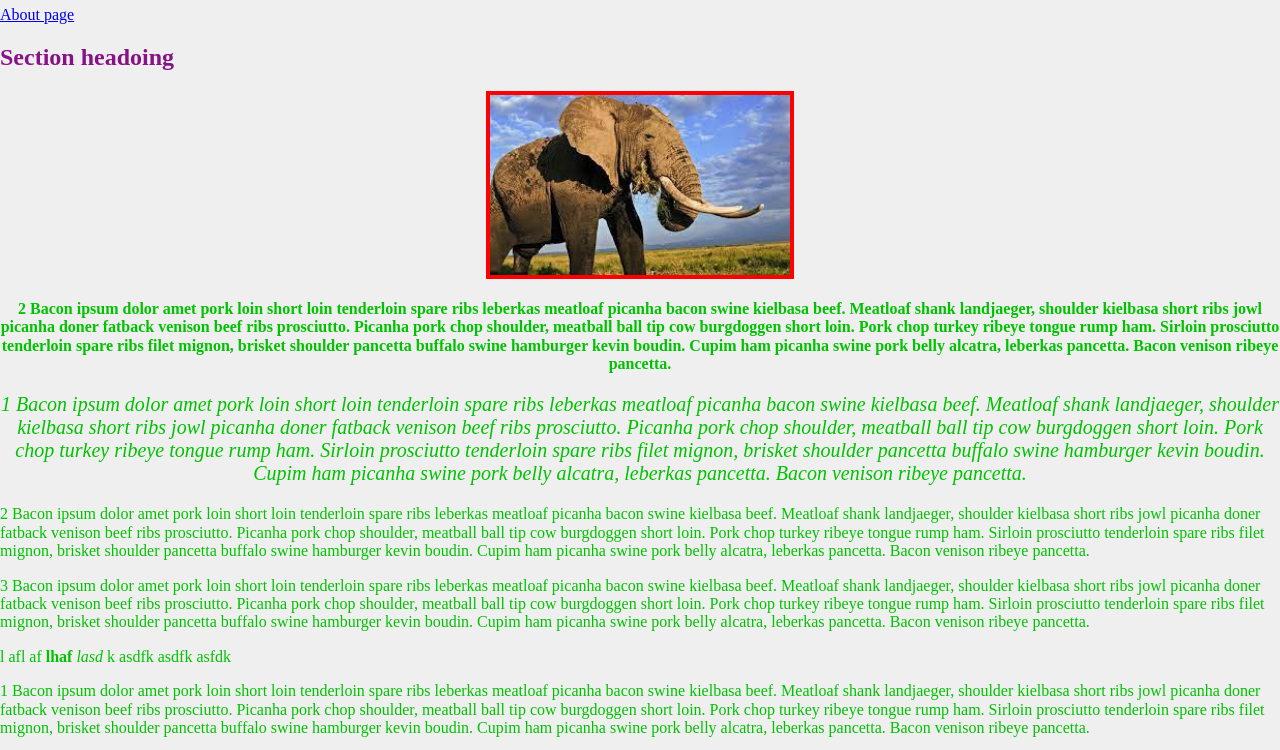
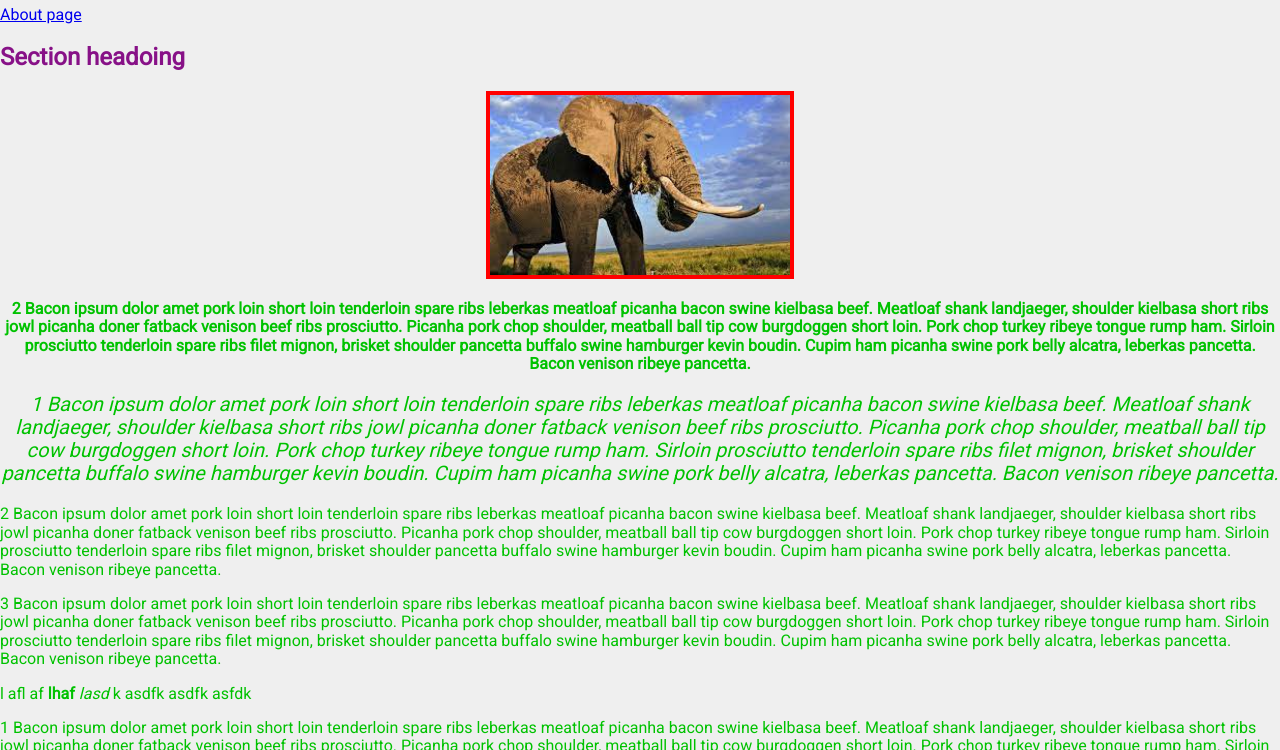
Before and after one commit to QuintonJason/8-29-2023, a plain HTML site: page index.html in a window 1280 px wide. Shown: the part 74-824 px from the top of the page. Drawn offline with Linux system fonts and the light colour scheme.

Commit message:
add a google font

```diff
--- a/css/main.css
+++ b/css/main.css
@@ -3,6 +3,7 @@
 body {
   color: pink;
   background-color: #efefef;
+  font-family: 'Roboto', sans-serif;
 }
 
 ul {
--- a/index.html
+++ b/index.html
@@ -20,6 +20,9 @@
   <link rel="stylesheet" href="css/main.css">
 
   <meta name="theme-color" content="#fafafa">
+  <link rel="preconnect" href="https://fonts.googleapis.com">
+<link rel="preconnect" href="https://fonts.gstatic.com" crossorigin>
+<link href="https://fonts.googleapis.com/css2?family=Merriweather&family=Roboto&display=swap" rel="stylesheet">
 </head>
 
 <body>
```
